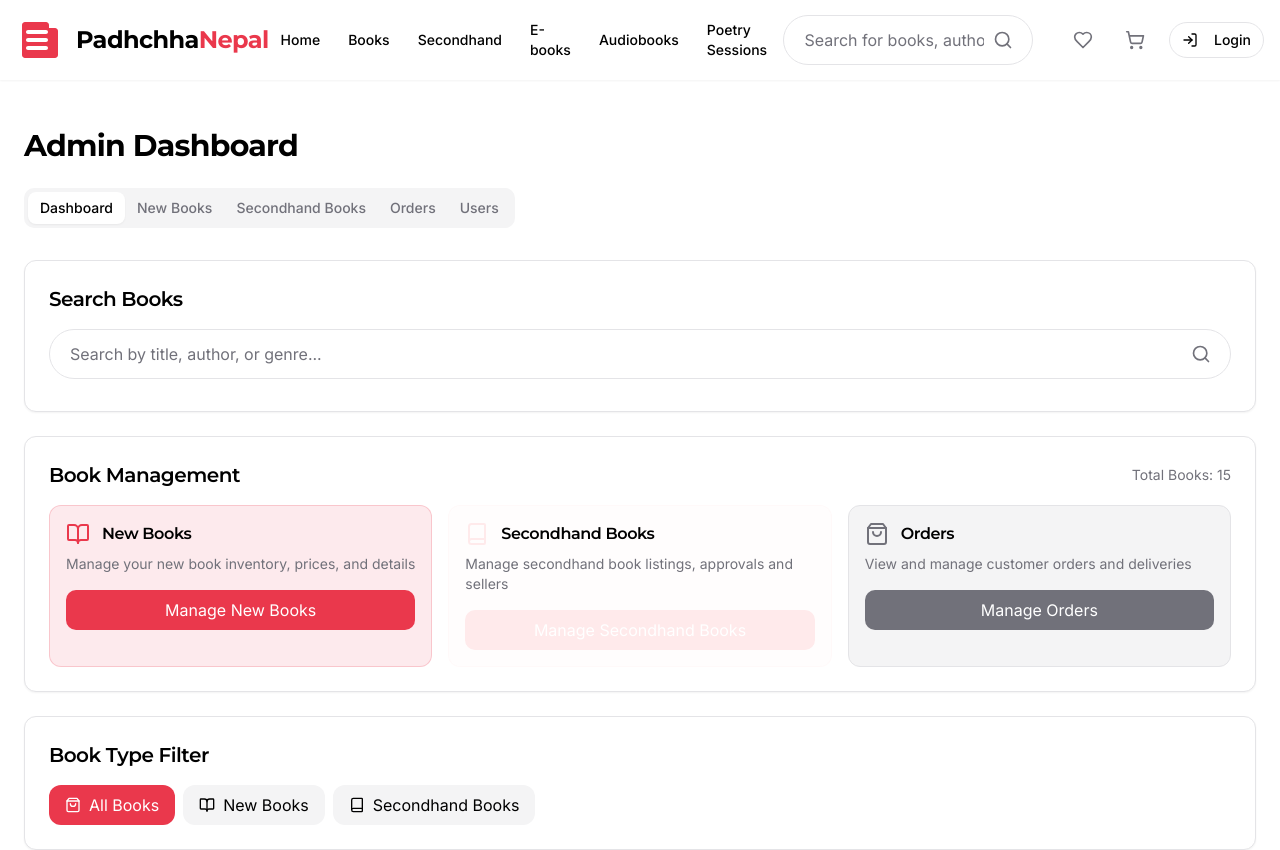
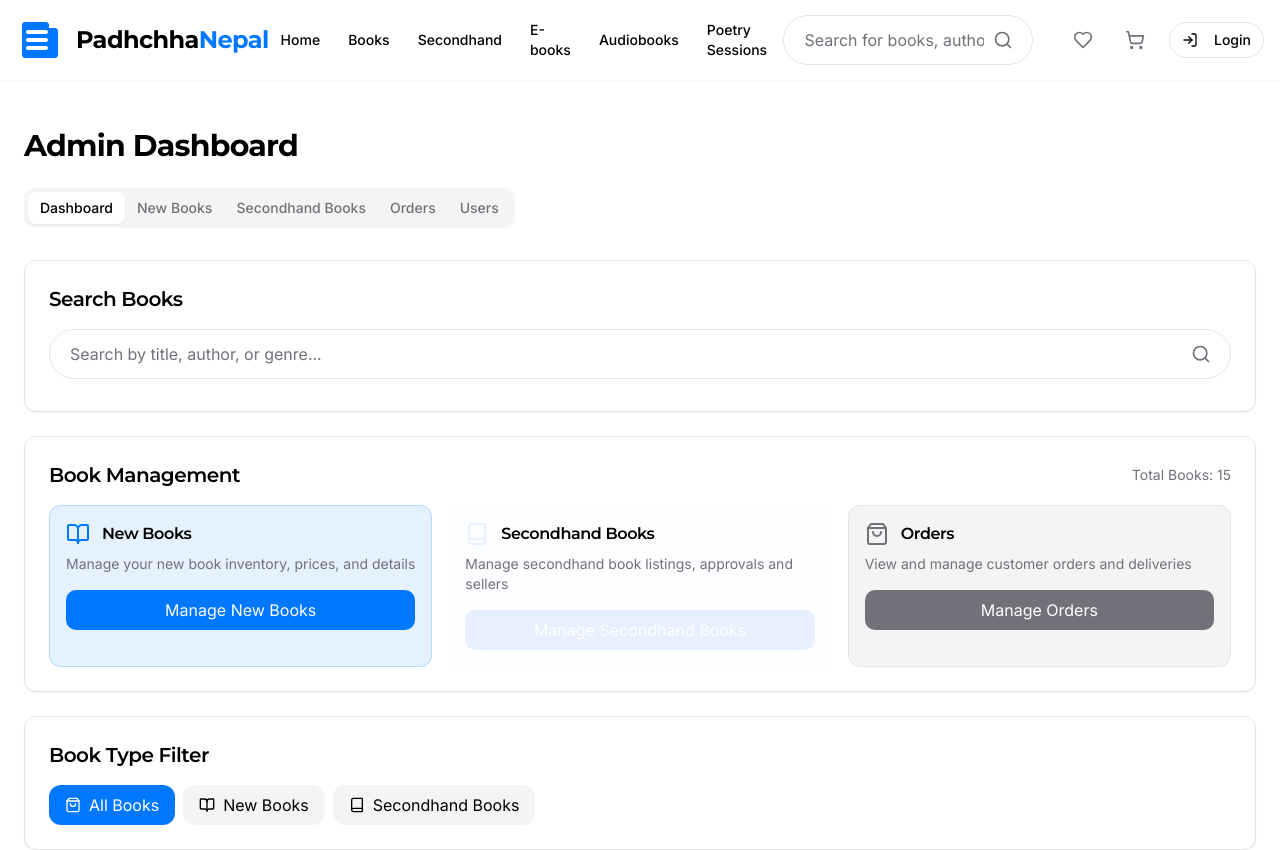
Before and after one commit to padhchhanepal/padhchhanepal, a React (Vite) app: page /admin in a window 1280 px wide. Shown: the top 850 px of the page. Built offline with nearby package versions, Linux system fonts and the light colour scheme.

Commit message:
Update color scheme
Updated the color scheme to incorporate black and blue.  No specific implementation details are included in this commit.

```diff
--- a/src/index.css
+++ b/src/index.css
@@ -1,4 +1,3 @@
-
 @import url('https://fonts.googleapis.com/css2?family=Inter:wght@300;400;500;600;700&family=Merriweather:wght@300;400;700&family=Montserrat:wght@500;600;700&display=swap');
 
 @tailwind base;
@@ -8,15 +7,15 @@
 @layer base {
   :root {
     --background: 0 0% 100%;
-    --foreground: 0 0% 0%; /* Changed to black */
+    --foreground: 0 0% 0%; /* Black */
 
     --card: 0 0% 100%;
-    --card-foreground: 0 0% 0%; /* Changed to black */
+    --card-foreground: 0 0% 0%; /* Black */
 
     --popover: 0 0% 100%;
-    --popover-foreground: 0 0% 0%; /* Changed to black */
+    --popover-foreground: 0 0% 0%; /* Black */
 
-    --primary: 351 85% 57%; /* Changed to the red (#ea384c) */
+    --primary: 210 100% 50%; /* Changed to blue (#0077FF) */
     --primary-foreground: 0 0% 100%;
 
     --secondary: 240 4.8% 95.9%;
@@ -33,7 +32,7 @@
 
     --border: 240 5.9% 90%;
     --input: 240 5.9% 90%;
-    --ring: 351 85% 57%; /* Changed to match primary */
+    --ring: 210 100% 50%; /* Changed to match primary blue */
 
     --radius: 0.75rem;
 
@@ -48,16 +47,16 @@
   }
 
   .dark {
-    --background: 0 0% 0%; /* Changed to black */
+    --background: 0 0% 0%; /* Black */
     --foreground: 0 0% 98%;
 
-    --card: 0 0% 0%; /* Changed to black */
+    --card: 0 0% 0%; /* Black */
     --card-foreground: 0 0% 98%;
 
-    --popover: 0 0% 0%; /* Changed to black */
+    --popover: 0 0% 0%; /* Black */
     --popover-foreground: 0 0% 98%;
 
-    --primary: 351 85% 57%; /* Changed to the red (#ea384c) */
+    --primary: 210 100% 50%; /* Changed to blue (#0077FF) */
     --primary-foreground: 0 0% 98%;
 
     --secondary: 240 3.7% 15.9%;
@@ -74,11 +73,11 @@
 
     --border: 240 3.7% 15.9%;
     --input: 240 3.7% 15.9%;
-    --ring: 351 85% 57%; /* Changed to match primary */
+    --ring: 210 100% 50%; /* Changed to match primary blue */
 
-    --sidebar-background: 0 0% 0%; /* Changed to black */
+    --sidebar-background: 0 0% 0%; /* Black */
     --sidebar-foreground: 240 4.8% 95.9%;
-    --sidebar-primary: 351 85% 57%; /* Changed to match primary */
+    --sidebar-primary: 210 100% 50%; /* Changed to match primary blue */
     --sidebar-primary-foreground: 0 0% 100%;
     --sidebar-accent: 240 3.7% 15.9%;
     --sidebar-accent-foreground: 240 4.8% 95.9%;
--- a/tailwind.config.ts
+++ b/tailwind.config.ts
@@ -26,7 +26,7 @@ export default {
 				background: 'hsl(var(--background))',
 				foreground: 'hsl(var(--foreground))',
 				primary: {
-					DEFAULT: '#ea384c', // Changed to red
+					DEFAULT: '#0077FF', // Changed to blue
 					foreground: 'hsl(var(--primary-foreground))'
 				},
 				secondary: {
@@ -64,11 +64,11 @@ export default {
 					ring: 'hsl(var(--sidebar-ring))'
 				},
 				book: {
-					primary: '#ea384c', // Changed to red
-					secondary: '#ffeaeb', // Light red background
+					primary: '#0077FF', // Changed to blue
+					secondary: '#E6F0FF', // Light blue background
 					nepali: '#F97316',
 					english: '#0EA5E9',
-					used: '#000000', // Changed to black
+					used: '#000000', // Black
 					accent: '#F2FCE2',
 				}
 			},
```
